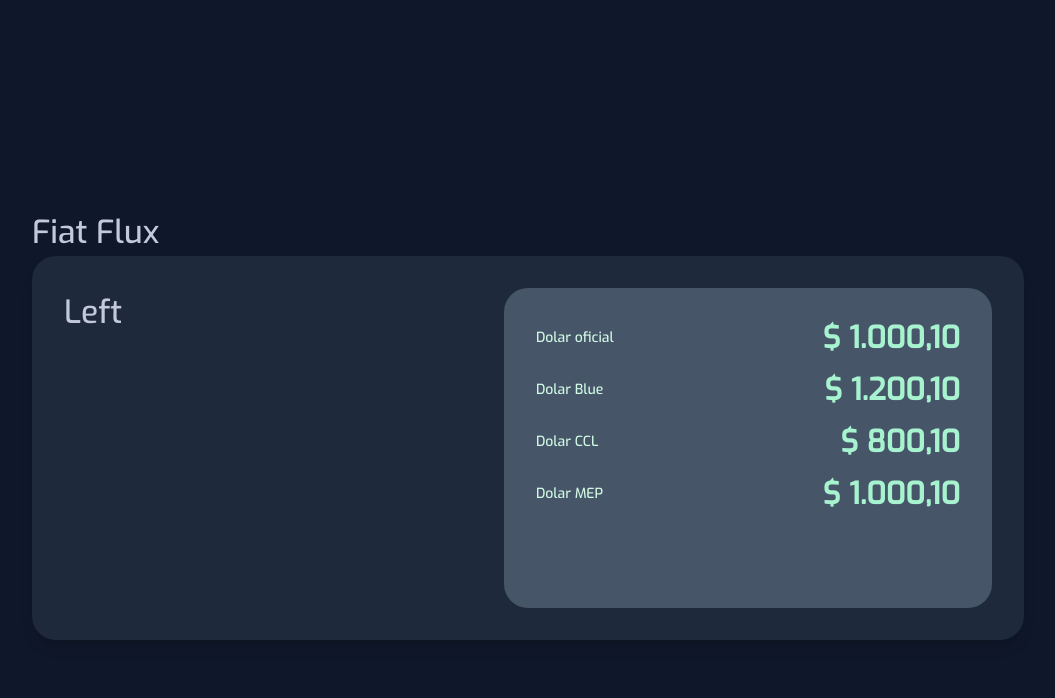
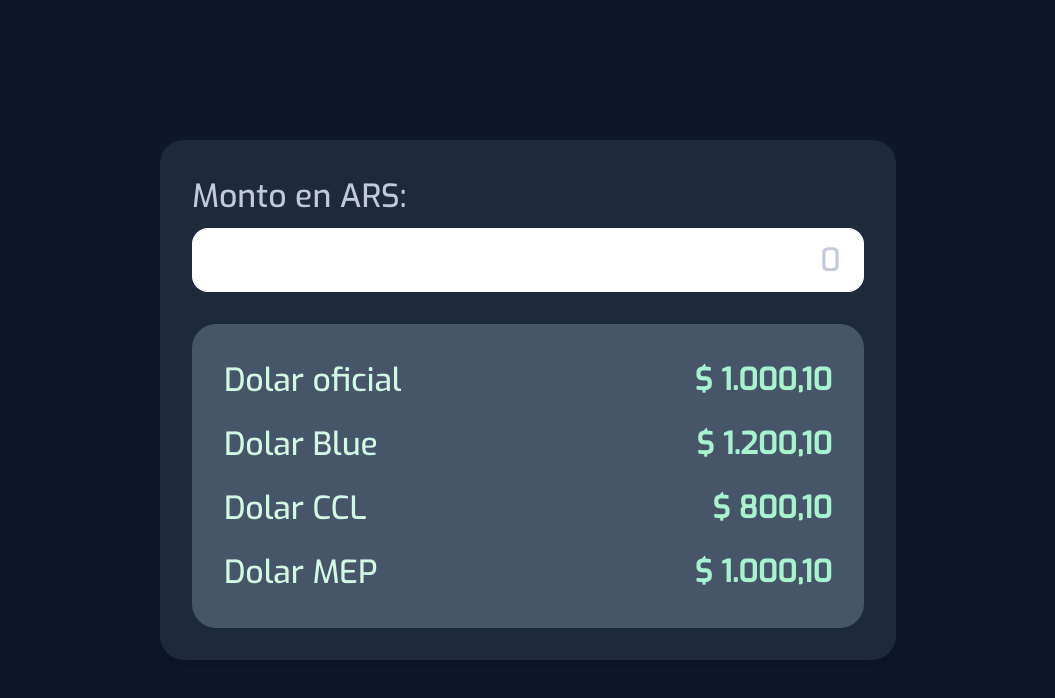
Before and after one commit to ignaciofpqr/calculadora-crypto, a Next.js app: page / in a window 1280 px wide. Shown: the top 698 px of the page, without its empty margins (112-1167 px from the left). Built offline with nearby package versions, Linux system fonts and the light colour scheme.

Commit message:
feat: added exchange rate logic to page.tsx and created Form component

```diff
--- /dev/null
+++ b/src/app/components/Form.tsx
@@ -0,0 +1,26 @@
+"use client";
+
+import React from "react";
+
+interface FormProps {
+  value: number;
+  onChange: (amount: number) => void;
+}
+
+export default function Form({ value, onChange }: FormProps) {
+  return (
+    <form className="w-full">
+      <label className="block space-y-2 text-md">
+        <span>Monto en ARS:</span>{" "}
+        <input
+          id="amount"
+          type="number"
+          value={value}
+          onChange={(e) => onChange(Number(e.target.value))}
+          className="block w-full p-2 rounded-2xl text-right"
+          placeholder="$ ARS"
+        />
+      </label>
+    </form>
+  );
+}
--- a/src/app/layout.tsx
+++ b/src/app/layout.tsx
@@ -18,9 +18,8 @@ export default function RootLayout({
     <html lang="en">
       <body className={exo.className}>
         <main className="flex h-screen bg-slate-900 items-center justify-center">
-          <div className="m-auto flex-col justify-center h-full max-h-96 max-w-screen-lg flex-1 px-4">
-            Fiat Flux
-            <div className="w-full h-full rounded-3xl bg-slate-800 p-8 shadow-lg">
+          <div className="mx-auto flex max-w-screen-md flex-1 flex-col px-4">
+            <div className="grid w-full rounded-3xl bg-slate-800 p-8 shadow-lg">
               {children}
             </div>
           </div>
--- a/src/app/page.tsx
+++ b/src/app/page.tsx
@@ -1,5 +1,7 @@
 "use client";
+import Form from "./components/Form";
 import cotizaciones from "../../cotizaciones.json";
+import { useState } from "react";
 
 const COTIZACIONES = cotizaciones as Record<
   string,
@@ -7,26 +9,47 @@ const COTIZACIONES = cotizaciones as Record<
 >;
 
 export default function Home() {
+  const [amount, setAmount] = useState(0);
+
   return (
-    <main className="flex gap-4 h-full">
-      <section className="flex-1">Left</section>
-      <section className="bg-slate-600 flex-1 rounded-3xl p-8 text-white overflow-y-auto">
+    <main className="gap-8 grid">
+      <section>
+        <Form
+          value={amount}
+          onChange={(_amount: number) => setAmount(_amount)}
+        />
+      </section>
+      <section className="bg-slate-600 flex-1 rounded-3xl p-8 text-white text-md overflow-y-auto">
         <ul className="flex flex-col gap-4">
           {Object.entries(COTIZACIONES).map(
-            ([name, value]: [string, { compra: number; venta: number }]) => (
+            ([name, value]: [string, { compra: number; venta: number }]) => {
+              const total = amount ? Number(amount / value.venta) : value.venta;
+
+              return (
                 <li
                   key={name}
-                className="flex items-center text-emerald-100 gap-4 justify-between text-sm"
+                  className="flex items-center text-emerald-100 gap-4 justify-between"
                 >
                   <div>{name}</div>
-                <div className="text-emerald-200 text-3xl font-bold">
-                  {Number(value.venta).toLocaleString("es-AR", {
+                  <div className="flex items-center gap-4 text-left">
+                    {amount ? (
+                      <div className="text-emerald-400 text-xl font-bold">
+                        {Number(total).toLocaleString("es-AR", {
                           style: "currency",
                           currency: "ARS",
                         })}
                       </div>
+                    ) : null}
+                    <div className="text-emerald-200 text-3xl font-bold">
+                      {Number(total).toLocaleString("es-AR", {
+                        style: "currency",
+                        currency: "ARS",
+                      })}
+                    </div>
+                  </div>
                 </li>
-            )
+              );
+            }
           )}
         </ul>
       </section>
```
Lines whose indentation alone changed are shown as unchanged.
